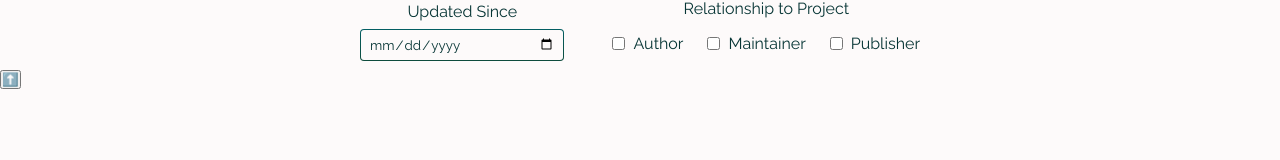
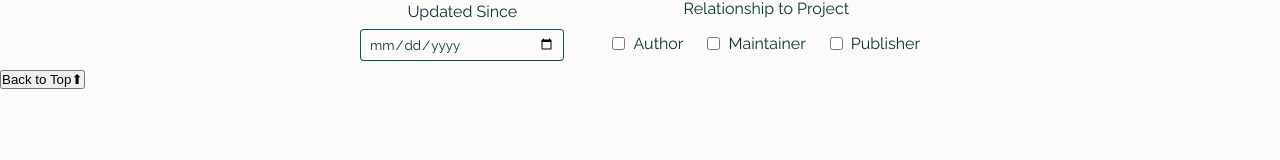
Before and after one commit to JoshuaKGoldberg/tidelift-me-up-site, a Next.js app: page / in a window 1280 px wide. Shown: the part 453-613 px from the top of the page. Built offline with nearby package versions, Linux system fonts and the light colour scheme.

Commit message:
feat/scroll-to-top: stop pushing to main

```diff
--- a/src/components/ScrollButton.tsx
+++ b/src/components/ScrollButton.tsx
@@ -16,7 +16,7 @@ export function ScrollButton() {
 			type="button"
 			// style={{ display: visible ? "inline" : "none" }}
 		>
-			⬆️
+			Back to Top⬆
 		</button>
 	);
 }
```
